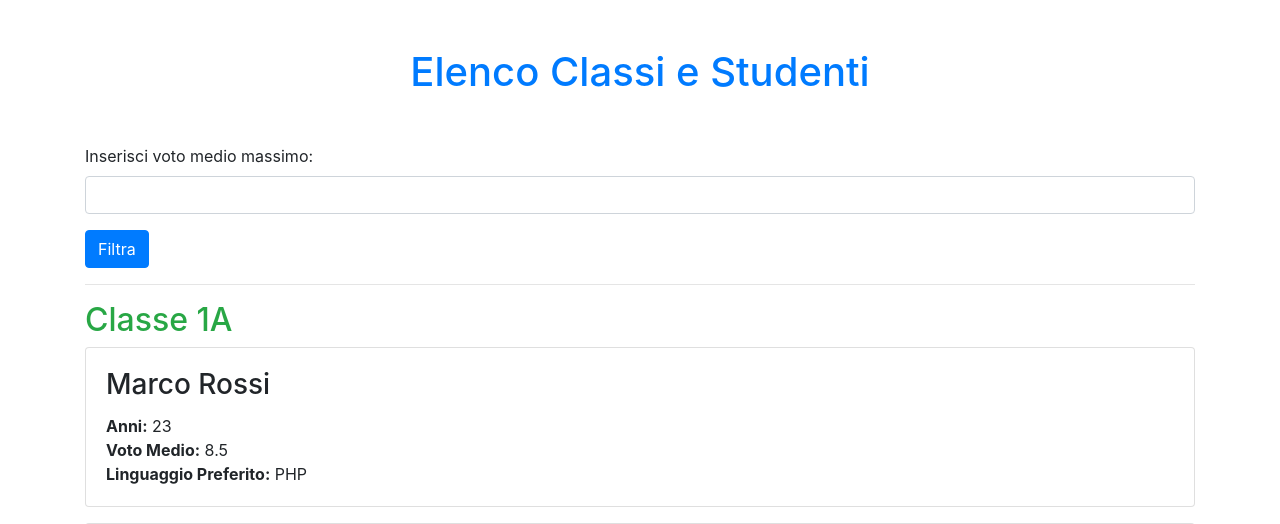
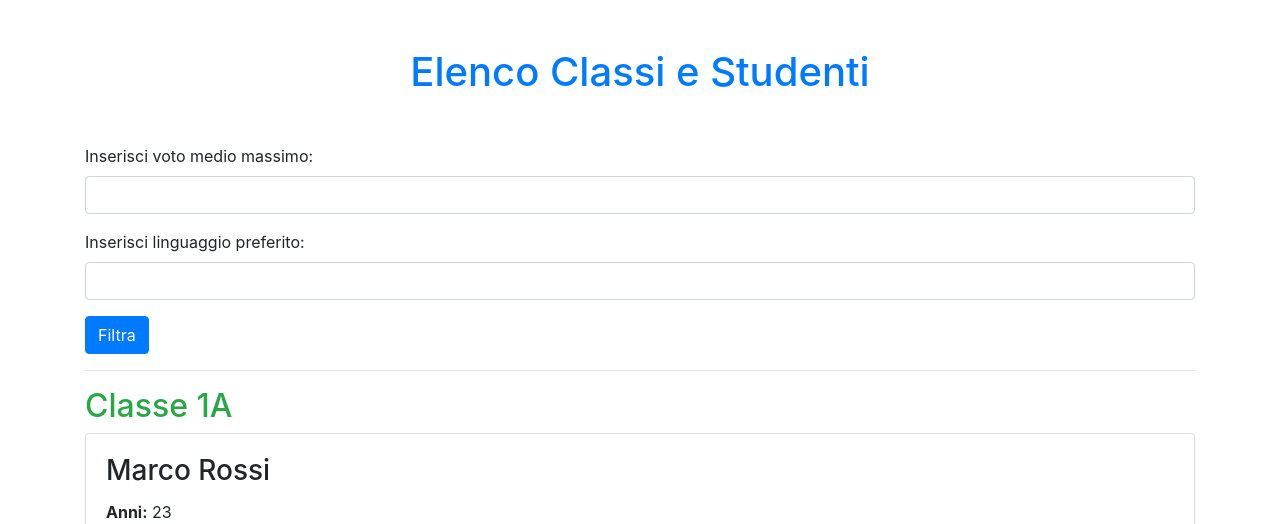
Before and after one commit to Jonathan-Ultini/php-snacks-b1, a PHP site: page / in a window 1280 px wide. Shown: the top 524 px of the page. Run offline with PHP 8.4, Linux system fonts and the light colour scheme.

Commit message:
snack-4D

```diff
--- a/snack-4/index.php
+++ b/snack-4/index.php
@@ -237,7 +237,7 @@ $classi = [
   ],
 ];
 $votoMassimo = isset($_GET['voto_medio']) ? (float) $_GET['voto_medio'] : null;
-
+$linguaggioPreferito = isset($_GET['linguaggio']) ? trim($_GET['linguaggio']) : null;
 ?>
 
 <!DOCTYPE html>
@@ -253,12 +253,16 @@ $votoMassimo = isset($_GET['voto_medio']) ? (float) $_GET['voto_medio'] : null;
   <div class="container mt-5">
     <h1 class="text-center text-primary mb-5">Elenco Classi e Studenti</h1>
 
-    <!-- Form per inserire il voto medio massimo -->
+    <!-- Form per inserire il voto medio massimo e il linguaggio preferito -->
     <form method="GET" action="">
       <div class="form-group">
         <label for="voto_medio">Inserisci voto medio massimo:</label>
         <input type="number" class="form-control" id="voto_medio" name="voto_medio" step="0.1"
           value="<?= $votoMassimo ?>" required>
+      </div>
+      <div class="form-group">
+        <label for="linguaggio">Inserisci linguaggio preferito:</label>
+        <input type="text" class="form-control" id="linguaggio" name="linguaggio" value="<?= $linguaggioPreferito ?>">
       </div>
       <button type="submit" class="btn btn-primary">Filtra</button>
     </form>
@@ -276,7 +280,8 @@ $votoMassimo = isset($_GET['voto_medio']) ? (float) $_GET['voto_medio'] : null;
 
         <!-- Ciclo sugli studenti di ogni classe -->
         <?php foreach ($studenti as $studente) { ?>
-      <?php if ($votoMassimo === null || $studente['voto_medio'] < $votoMassimo) { ?>
+          <?php $linguaggioMatch = !$linguaggioPreferito || stripos($studente['linguaggio_preferito'], $linguaggioPreferito) !== false;
+          if (($votoMassimo === null || $studente['voto_medio'] < $votoMassimo) && $linguaggioMatch) { ?>
             <div class="card mb-3">
               <div class="card-body">
                 <h3 class="card-title"><?= $studente['nome'] . " " . $studente['cognome'] ?></h3>
```
Lines whose indentation alone changed are shown as unchanged.
